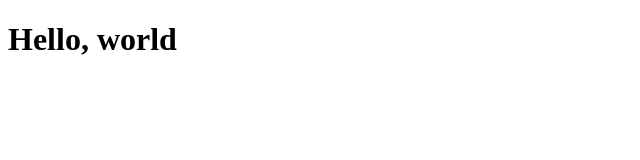
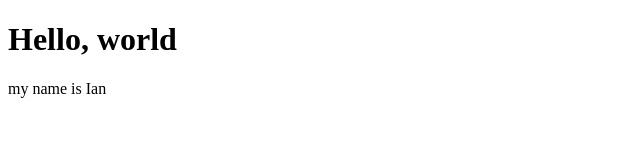
Before and after one commit to ianchentw/web_hello, a plain HTML site: page index.html in a window 1280 px wide. Shown: the whole page, without its empty margins (0-640 px from the left). Drawn offline with Linux system fonts and the light colour scheme.

Commit message:
Added name

```diff
--- a/index.html
+++ b/index.html
@@ -7,5 +7,6 @@
   </head>
   <body>
     <h1>Hello, world</h1>
+    <p>my name is Ian</p>
   </body>
 </html>
```
